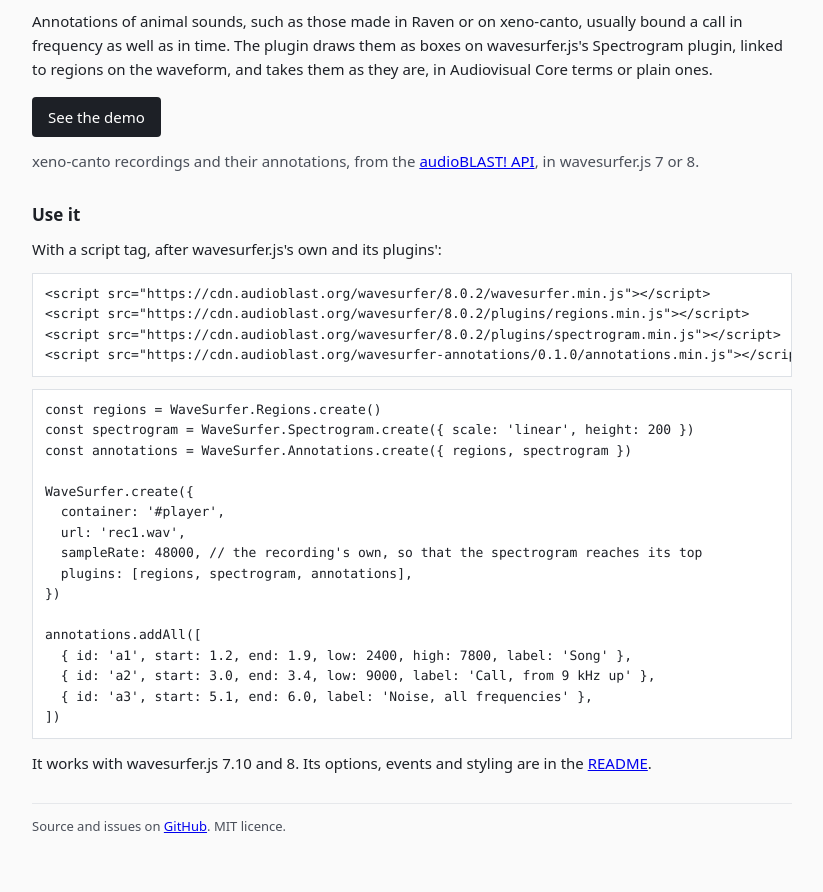
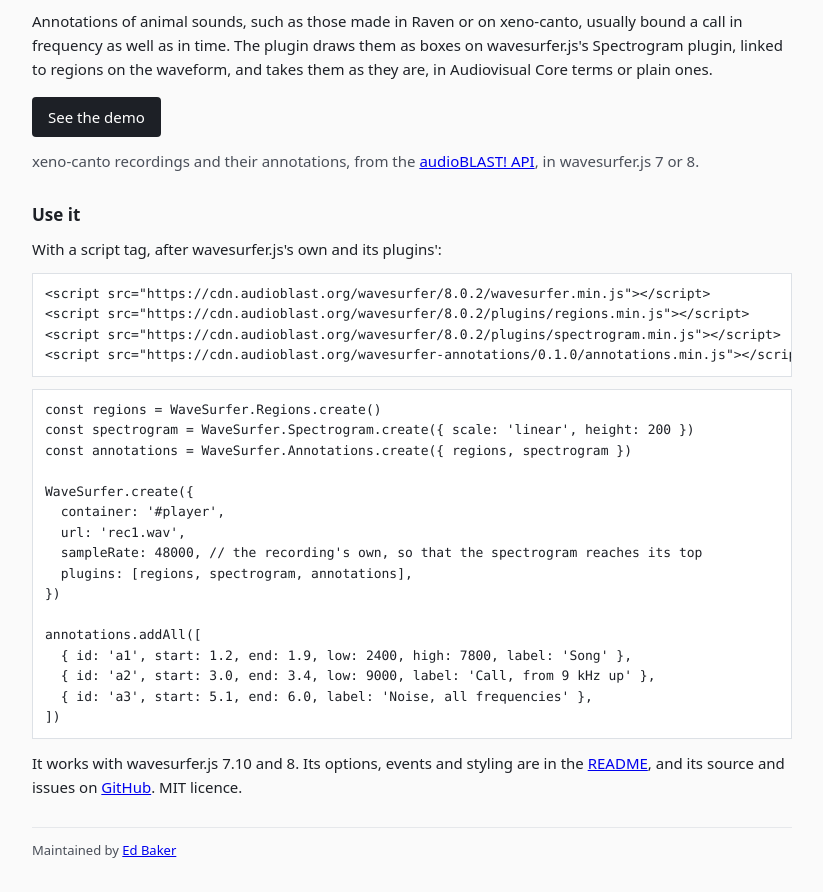
Before and after one commit to edwbaker/wavesurfer-annotations, a website: page index.html in a window 1280 px wide. Shown: the part 121-1013 px from the top of the page, without its empty margins (228-1051 px from the left). Before the commit the page ends 989 px from the top, so only its background shows below. Drawn offline with Linux system fonts and the light colour scheme.

Commit message:
Name the maintainer at the foot of every page
The landing page and the demo now end with "Maintained by Ed Baker", linked
to ebaker.me.uk, as wavesurfer-tiled-spectrogram's pages do. The landing
page's link to GitHub and its licence move up into its last paragraph.

```diff
--- a/index.html
+++ b/index.html
@@ -57,9 +57,9 @@
   { id: 'a3', start: 5.1, end: 6.0, label: 'Noise, all frequencies' },
 ])</code></pre>
 <p>It works with wavesurfer.js 7.10 and 8. Its options, events and styling are in the
-  <a href="https://github.com/edwbaker/wavesurfer-annotations#readme">README</a>.</p>
+  <a href="https://github.com/edwbaker/wavesurfer-annotations#readme">README</a>, and its source and issues on
+  <a href="https://github.com/edwbaker/wavesurfer-annotations">GitHub</a>. MIT licence.</p>
 
-<footer>Source and issues on <a href="https://github.com/edwbaker/wavesurfer-annotations">GitHub</a>.
-  MIT licence.</footer>
+<footer>Maintained by <a href="https://ebaker.me.uk">Ed Baker</a></footer>
 </body>
 </html>
```
Also changed, not shown: demo/index.html (+2 -0 lines).
